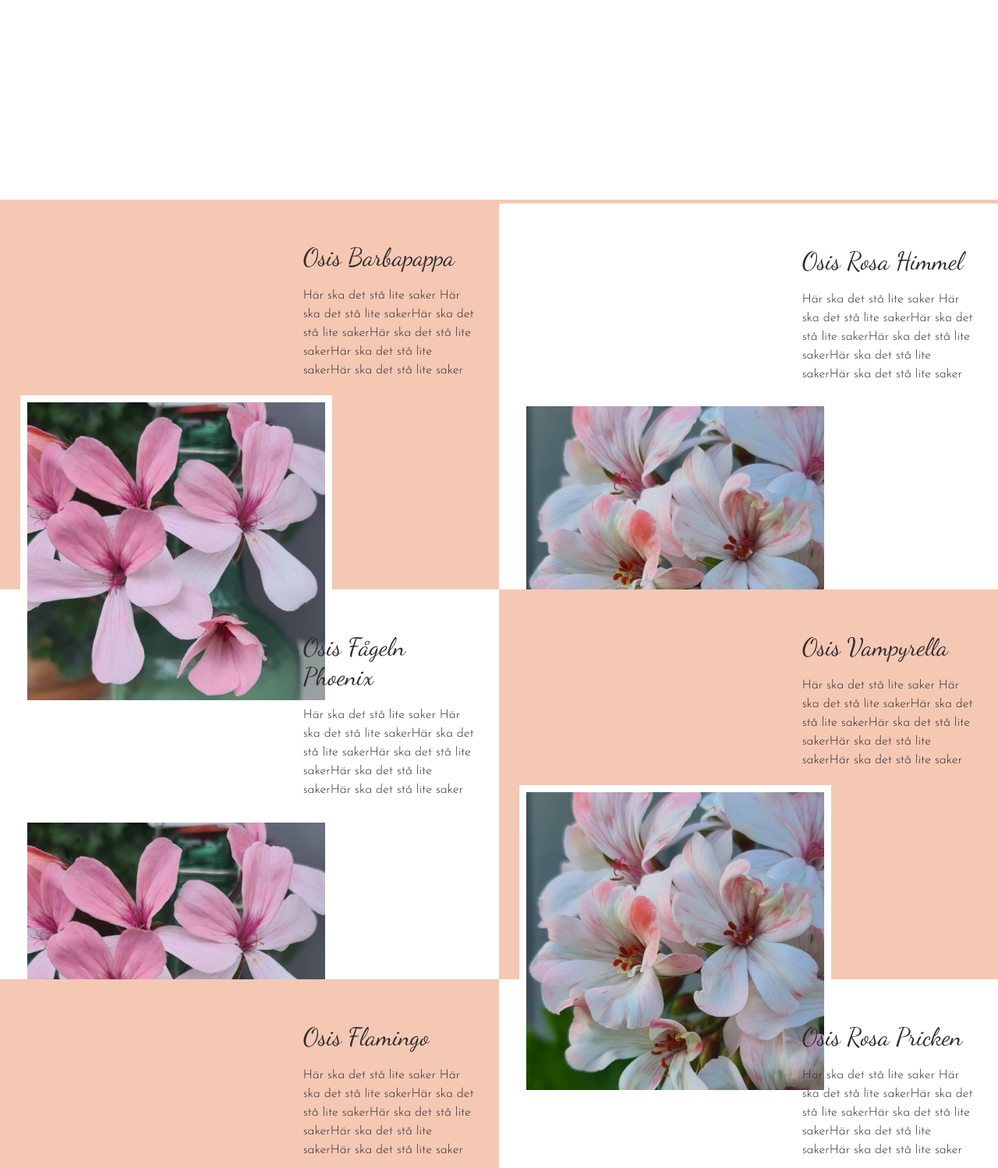
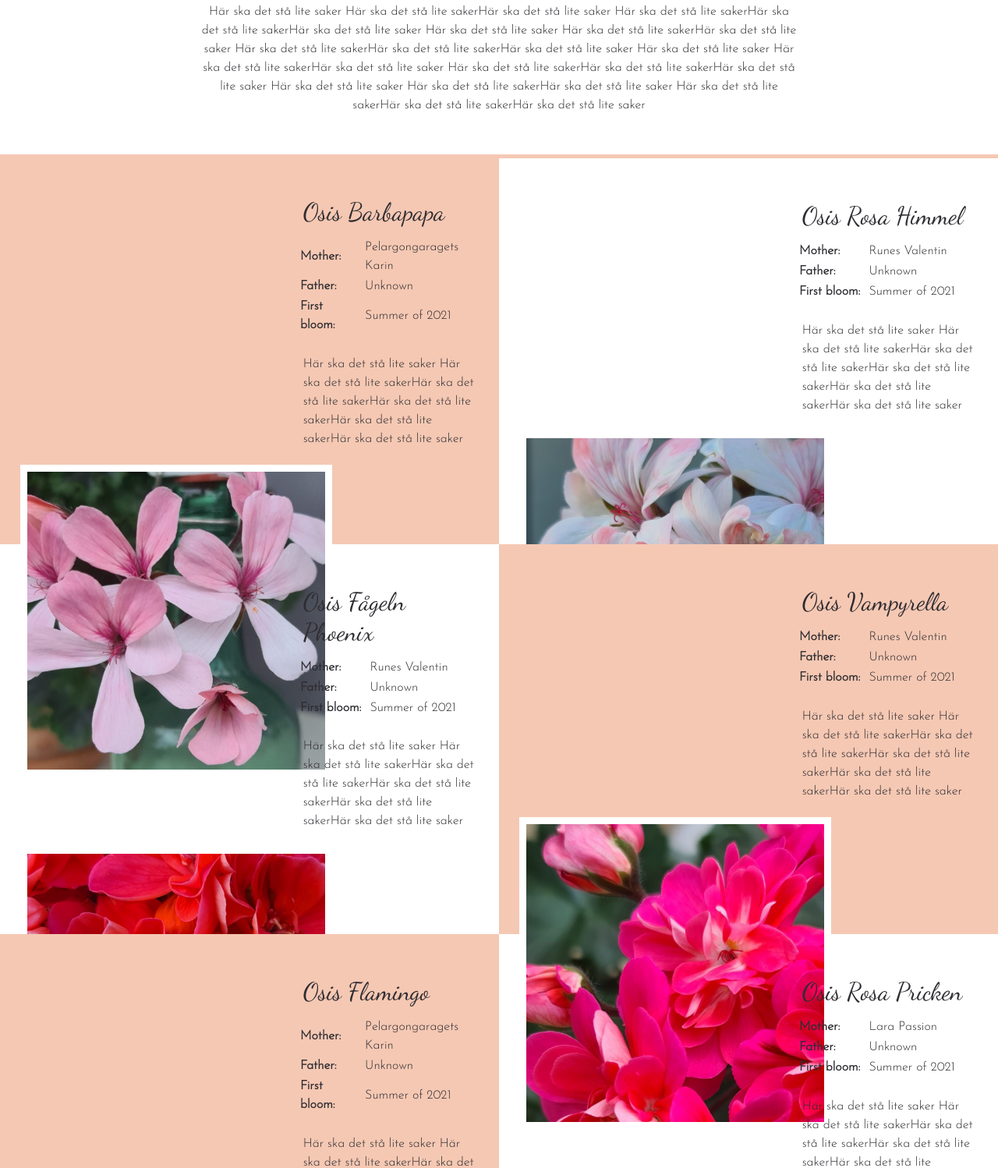
Before and after one commit to MartinaB91/project1-html-css, a plain HTML site: page our-pelargoniums.html in a window 1280 px wide. Shown: the part 744-2242 px from the top of the page at 78% size. Drawn offline with nearby package versions, Linux system fonts and the light colour scheme.

Commit message:
Added text to space between top bg image and next content. Added tabel to content card

```diff
--- a/assets/css/style.css
+++ b/assets/css/style.css
@@ -41,7 +41,8 @@ h1, h2 {
 
 /* Main picture */
 #top-bg-image-wrapper {
-    height: 1000px;
+    /* height: 1000px; */
+    height: auto;
     width: 100%;
     background-color: white;
     position: relative;
@@ -63,6 +64,14 @@ h1, h2 {
     padding: 0px 20px;
 
 }
+
+#top-bg-text {
+    text-align: center;
+    margin: 4% 20% 4% 20%;
+
+}
+
+
 
 /* Photo wall */
 
@@ -165,7 +174,7 @@ h1, h2 {
 
 }
 .vertical-line {
-    border-right: 4px solid #F5C8B3 ;
+    border-right: 8px solid #F5C8B3 ;
 }
 
 
@@ -225,6 +234,15 @@ footer h6 {
     padding-right: 3%;
 }
 
+.table-content-card {
+    margin-bottom: 20px;
+}
+
+.table-content-card th {
+    padding-right: 10px
+
+}
+
 .pic-right img {
     height: 400px;
     width: auto;
@@ -249,13 +267,17 @@ footer h6 {
 
 }
 
-#barbapappa {
+#barbapapa {
     background-color: #F5C8B3;
+    /* border-bottom: 4px solid #F5C8B3; */
 
 }
 #rosa-himmel {
     border-top: 5px solid #F5C8B3;
 }
+/* #fageln-phoenix {
+    border-top: 4px solid #E9F1E3;
+} */
 #flamingo {
     background-color: #F5C8B3;
 
--- a/our-pelargoniums.html
+++ b/our-pelargoniums.html
@@ -46,11 +46,38 @@
     <section id="top-bg-image-wrapper">
         <div id="top-bg-image"></div>
         <h1>Our Pelargoniums</h1>
+        <p id="top-bg-text">
+            Här ska det stå lite saker Här ska det stå lite sakerHär ska det stå lite saker Här
+            ska det stå lite sakerHär ska det stå lite sakerHär ska det stå lite saker Här ska det stå lite saker Här
+            ska det
+            stå lite sakerHär ska det stå lite saker Här
+            ska det stå lite sakerHär ska det stå lite sakerHär ska det stå lite saker Här ska det stå lite saker Här
+            ska det
+            stå lite sakerHär ska det stå lite saker Här
+            ska det stå lite sakerHär ska det stå lite sakerHär ska det stå lite saker Här ska det stå lite saker Här
+            ska det
+            stå lite sakerHär ska det stå lite saker Här
+            ska det stå lite sakerHär ska det stå lite sakerHär ska det stå lite saker
+        </p>
     </section>
     <section>
-        <div class="pelargonium-card card-left" id="barbapappa">
+        <div class="pelargonium-card card-left" id="barbapapa">
             <div class="content-card-left">
-                <h2 class="text-left">Osis Barbapappa</h2>
+                <h2 class="text-left">Osis Barbapapa</h2>
+                <table class="text-left table-content-card">
+                    <tr>
+                        <th>Mother:</th>
+                        <td>Pelargongaragets Karin</td>
+                    </tr>
+                    <tr>
+                        <th>Father:</th>
+                        <td>Unknown</td>
+                    </tr>
+                    <tr>
+                        <th>First bloom:</th>
+                        <td>Summer of 2021</td>
+                    </tr>
+                </table>
                 <p class="text-left">Här ska det stå lite saker Här ska det stå lite sakerHär ska det stå lite sakerHär
                     ska det stå lite sakerHär ska det stå lite sakerHär ska det stå lite saker</p>
             </div>
@@ -62,6 +89,20 @@
         <div class="pelargonium-card card-right" id="rosa-himmel">
             <div class="content-card-left">
                 <h2 class="text-left">Osis Rosa Himmel</h2>
+                <table class="text-left table-content-card">
+                    <tr>
+                        <th>Mother:</th>
+                        <td>Runes Valentin</td>
+                    </tr>
+                    <tr>
+                        <th>Father:</th>
+                        <td>Unknown</td>
+                    </tr>
+                    <tr>
+                        <th>First bloom:</th>
+                        <td>Summer of 2021</td>
+                    </tr>
+                </table>
                 <p class="text-left">Här ska det stå lite saker Här ska det stå lite sakerHär ska det stå lite sakerHär
                     ska det stå lite sakerHär ska det stå lite sakerHär ska det stå lite saker</p>
             </div>
@@ -73,45 +114,103 @@
         <div class="pelargonium-card card-left" id="fageln-phoenix">
             <div class="content-card-left">
                 <h2 class="text-left">Osis Fågeln Phoenix</h2>
+                <table class="text-left table-content-card">
+                    <tr>
+                        <th>Mother:</th>
+                        <td>Runes Valentin</td>
+                    </tr>
+                    <tr>
+                        <th>Father:</th>
+                        <td>Unknown</td>
+                    </tr>
+                    <tr>
+                        <th>First bloom:</th>
+                        <td>Summer of 2021</td>
+                    </tr>
+                </table>
                 <p class="text-left">Här ska det stå lite saker Här ska det stå lite sakerHär ska det stå lite sakerHär
                     ska det stå lite sakerHär ska det stå lite sakerHär ska det stå lite saker</p>
             </div>
             <!--End content-card-left-->
             <div class="pic-right">
-                <img src="assets/images/img-barbapappa.jpg" alt="">
+                <img src="assets/images/img-phoenix.jpg" alt="">
             </div>
         </div>
         <div class="pelargonium-card card-right bg-color-sort" id="vampyrella">
             <div class="content-card-left">
                 <h2 class="text-left">Osis Vampyrella</h2>
+                <table class="text-left table-content-card">
+                    <tr>
+                        <th>Mother:</th>
+                        <td>Runes Valentin</td>
+                    </tr>
+                    <tr>
+                        <th>Father:</th>
+                        <td>Unknown</td>
+                    </tr>
+                    <tr>
+                        <th>First bloom:</th>
+                        <td>Summer of 2021</td>
+                    </tr>
+                </table>
                 <p class="text-left">Här ska det stå lite saker Här ska det stå lite sakerHär ska det stå lite sakerHär
                     ska det stå lite sakerHär ska det stå lite sakerHär ska det stå lite saker</p>
             </div>
             <!--End content-card-left-->
             <div class="pic-left">
-                <img src="assets/images/img-rosa-himmel.jpg" alt="">
+                <img src="assets/images/img-vampyrella(2).jpg" alt="">
             </div>
         </div>
         <div class="pelargonium-card card-left" id="flamingo">
             <div class="content-card-left">
                 <h2 class="text-left">Osis Flamingo</h2>
-                <p class="text-left">Här ska det stå lite saker Här ska det stå lite sakerHär ska det stå lite sakerHär
-                    ska det stå lite sakerHär ska det stå lite sakerHär ska det stå lite saker</p>
+                <table class="text-left table-content-card">
+                    <tr>
+                        <th>Mother:</th>
+                        <td>Pelargongaragets Karin</td>
+                    </tr>
+                    <tr>
+                        <th>Father:</th>
+                        <td>Unknown</td>
+                    </tr>
+                    <tr>
+                        <th>First bloom:</th>
+                        <td>Summer of 2021</td>
+                    </tr>
+                </table>
+                <p class="text-left">
+                 Här ska det stå lite saker Här ska det stå lite sakerHär ska det stå lite sakerHär
+                    ska det stå lite sakerHär ska det stå lite sakerHär ska det stå lite saker
+                </p>
             </div>
             <!--End content-card-left-->
             <div class="pic-right">
-                <img src="assets/images/img-barbapappa.jpg" alt="">
+                <img src="assets/images/img-flamingo.jpg" alt="">
             </div>
         </div>
         <div class="pelargonium-card card-right" id="rosa-pricken">
             <div class="content-card-left">
                 <h2 class="text-left">Osis Rosa Pricken</h2>
+                <table class="text-left table-content-card">
+                    <tr>
+                        <th>Mother:</th>
+                        <td>Lara Passion</td>
+                    </tr>
+                    <tr>
+                        <th>Father:</th>
+                        <td>Unknown</td>
+                    </tr>
+                    <tr>
+                        <th>First bloom:</th>
+                        <td>Summer of 2021</td>
+                    </tr>
+                </table>
                 <p class="text-left">Här ska det stå lite saker Här ska det stå lite sakerHär ska det stå lite sakerHär
                     ska det stå lite sakerHär ska det stå lite sakerHär ska det stå lite saker</p>
             </div>
             <!--End content-card-left-->
             <div class="pic-left">
-                <img src="assets/images/img-rosa-himmel.jpg" alt="">
+                <img src="assets/images/img-rosa-pricken.jpg" alt="">
             </div>
         </div>
 
```
Also changed, not shown: index.html (+25 -8 lines), assets/images/img-flamingo.jpg (added), assets/images/img-o-erika.jpg (deleted), assets/images/img-phoenix.jpg (added), assets/images/img-rosa-pricken.jpg (added), assets/images/img-vampyrella(1).jpg (added), assets/images/img-vampyrella(2).jpg (added), assets/images/img-women-pelargonium.jpg (deleted).
